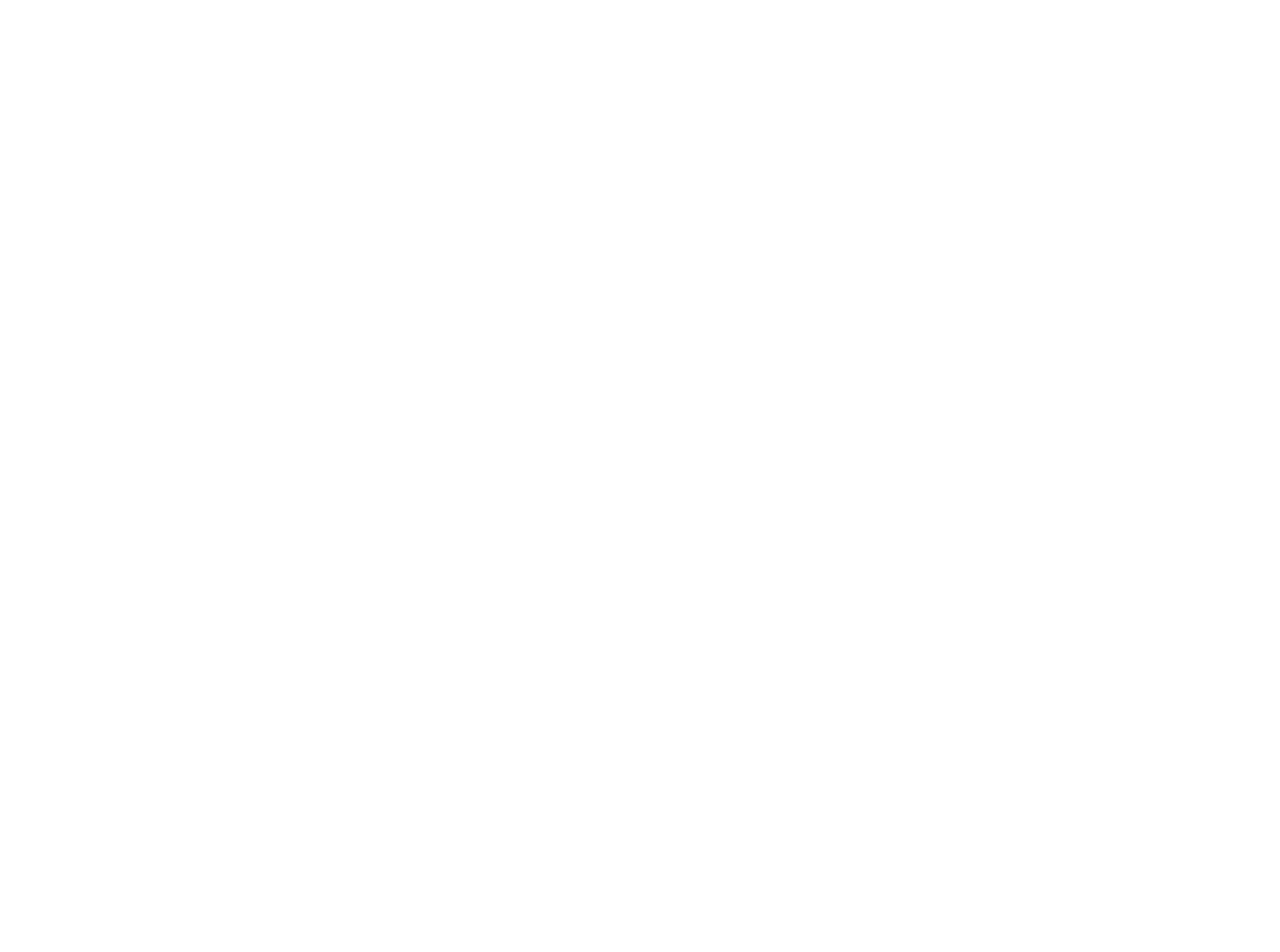
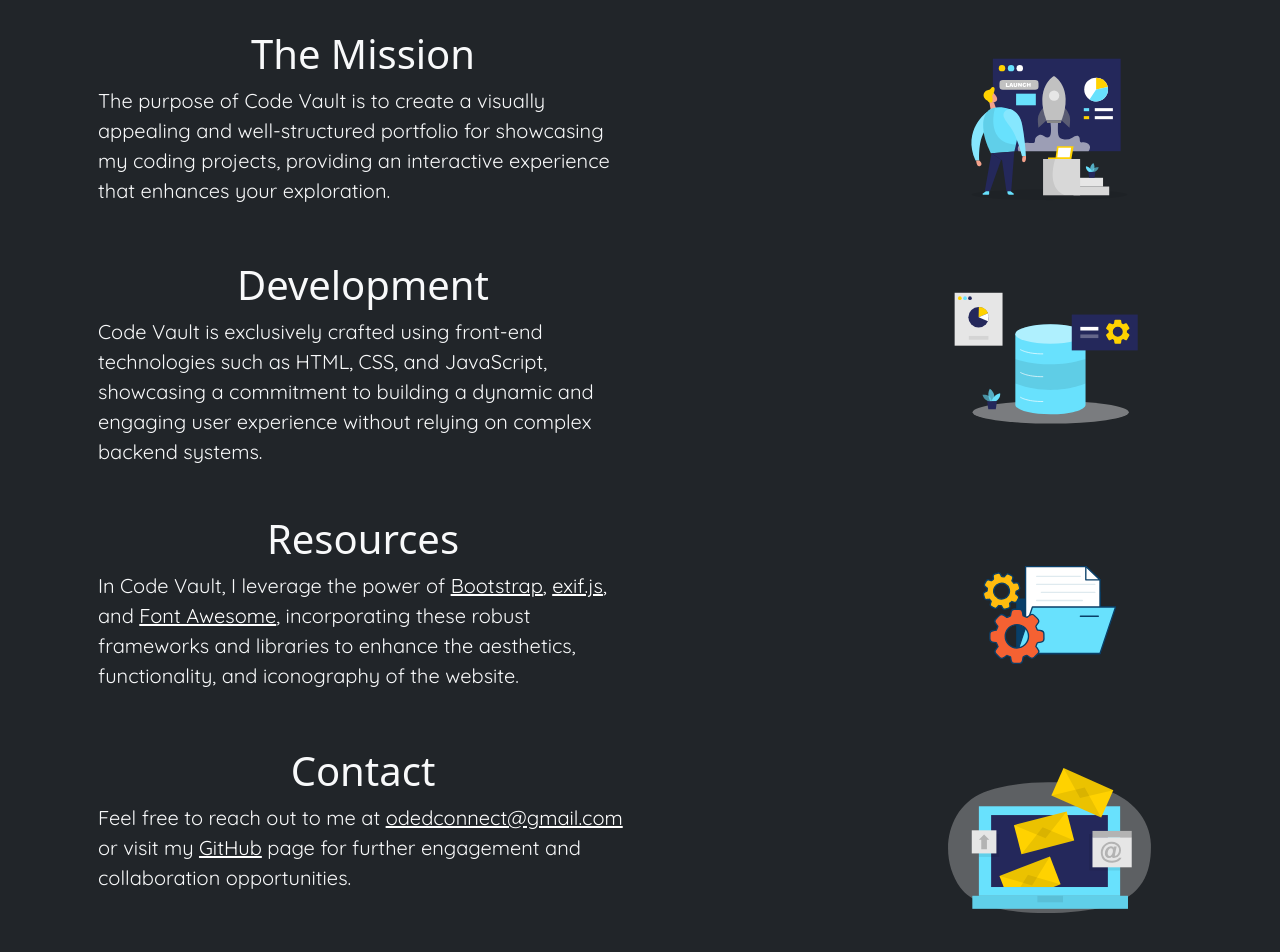
Before and after one commit to Oded2/Code-Vault, a SvelteKit app: page /about in a window 1280 px wide. Shown: the part 278-1230 px from the top of the page. Before the commit the page ends 800 px from the top, so only its background shows below. Built offline with nearby package versions, Linux system fonts and the light colour scheme; a web font is replaced by a local one.

Commit message:
Added about page

```diff
--- a/src/data/hrefs.json
+++ b/src/data/hrefs.json
@@ -31,5 +31,10 @@
     "astrofetch": {
         "home": "/astrofetch",
         "nasaApi": "https://api.nasa.gov"
+    },
+    "external": {
+        "bootstrap": "https://getbootstrap.com/",
+        "fontAwesome": "https://fontawesome.com/",
+        "exifJs": "https://github.com/exif-js/exif-js"
     }
 }
--- a/src/routes/about/+page.svelte
+++ b/src/routes/about/+page.svelte
@@ -1,7 +1,95 @@
 <script>
   import Header from "../../components/Header.svelte";
+  import hrefs from "../../data/hrefs.json";
+  import startup from "../../images/svg/startup.svg";
+  import launch from "../../images/svg/launch.svg";
+  import data from "../../images/svg/data.svg";
+  import settings from "../../images/svg/settings.svg";
+  import email from "../../images/svg/email.svg";
 </script>
 
 <Header />
 
-<main>You're in the about page!</main>
+<main>
+  <section class="p-1 bg-dark text-light">
+    <div class="container">
+      <div class="row p-3">
+        <div class="col-md">
+          <h1 class="text-center">About Code Vault</h1>
+          <p class="font-google-quicksand fs-5">
+            Code Vault is a free and open source website that showcases coding
+            projects with an appealing user interface, allowing you to explore
+            my work effortlessly.
+          </p>
+        </div>
+        <div class="col-md d-md-block d-flex justify-content-center">
+          <img class="w-50 float-end img-fluid" src={startup} alt="Startup" />
+        </div>
+      </div>
+      <div class="row p-3">
+        <div class="col-md">
+          <h1 class="text-center">The Mission</h1>
+          <p class="font-google-quicksand fs-5">
+            The purpose of Code Vault is to create a visually appealing and
+            well-structured portfolio for showcasing my coding projects,
+            providing an interactive experience that enhances your exploration.
+          </p>
+        </div>
+        <div class="col-md d-md-block d-flex justify-content-center">
+          <img class="w-50 float-end img-fluid" src={launch} alt="Launch" />
+        </div>
+      </div>
+      <div class="row p-3">
+        <div class="col-md">
+          <h1 class="text-center">Development</h1>
+          <p class="font-google-quicksand fs-5">
+            Code Vault is exclusively crafted using front-end technologies such
+            as HTML, CSS, and JavaScript, showcasing a commitment to building a
+            dynamic and engaging user experience without relying on complex
+            backend systems.
+          </p>
+        </div>
+        <div class="col-md d-md-block d-flex justify-content-center">
+          <img class="w-50 float-end img-fluid" src={data} alt="Data" />
+        </div>
+      </div>
+      <div class="row p-3">
+        <div class="col-md">
+          <h1 class="text-center">Resources</h1>
+          <p class="font-google-quicksand fs-5">
+            In Code Vault, I leverage the power of
+            <a href={hrefs["external"]["bootstrap"]} class="text-white"
+              >Bootstrap</a
+            >,
+            <a href={hrefs["external"]["exifJs"]} class="text-white">exif.js</a
+            >, and
+            <a href={hrefs["external"]["fontAwesome"]} class="text-white"
+              >Font Awesome</a
+            >, incorporating these robust frameworks and libraries to enhance
+            the aesthetics, functionality, and iconography of the website.
+          </p>
+        </div>
+        <div class="col-md d-md-block d-flex justify-content-center">
+          <img class="w-50 float-end img-fluid" src={settings} alt="Settings" />
+        </div>
+      </div>
+      <div class="row p-3">
+        <div class="col-md">
+          <h1 class="text-center">Contact</h1>
+          <p class="font-google-quicksand fs-5">
+            Feel free to reach out to me at
+            <a class="text-white" href={hrefs["contact"]}
+              >odedconnect@gmail.com</a
+            >
+            or visit my
+            <a href={hrefs["github"]["profile"]} class="text-white">GitHub</a>
+            page for further engagement and collaboration opportunities.
+          </p>
+        </div>
+        <div class="col-md d-md-block d-flex justify-content-center">
+          <img class="w-50 float-end img-fluid" src={email} alt="Email" />
+        </div>
+      </div>
+    </div>
+  </section>
+</main>
```
